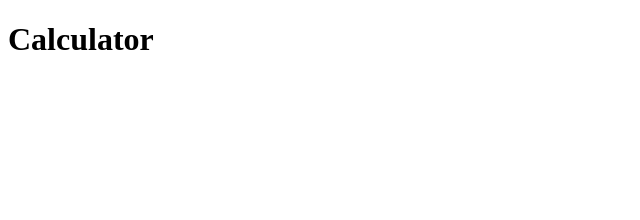
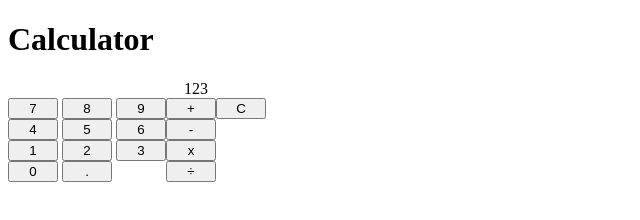
Before and after one commit to xerotolerant/odin-calculator, a plain HTML site: page index.html in a window 1280 px wide. Shown: the whole page, without its empty margins (0-640 px from the left). Drawn offline with Linux system fonts and the light colour scheme.

Commit message:
Add display

```diff
--- a/index.html
+++ b/index.html
@@ -1,12 +1,51 @@
 <!DOCTYPE html>
 <html lang="en">
+
 <head>
     <meta charset="UTF-8">
     <meta name="viewport" content="width=device-width, initial-scale=1.0">
     <title>Calculator</title>
     <script src="script.js"></script>
+    <link rel="stylesheet" href="style.css">
 </head>
+
 <body>
     <h1>Calculator</h1>
+    <div class="display">123</div>
+    <div class="numpad">
+        <div class="col">
+
+            <div class="row">
+                <button>7</button>
+                <button>8</button>
+                <button>9</button>
+            </div>
+            <div class="row">
+
+                <button>4</button>
+                <button>5</button>
+                <button>6</button>
+            </div>
+            <div class="row">
+                <button>1</button>
+                <button>2</button>
+                <button>3</button>
+            </div>
+            <div class="row">
+                <button>0</button>
+                <button>.</button>
+            </div>
+        </div>
+        <div class="col">
+            <button>+</button>
+            <button>-</button>
+            <button>x</button>
+            <button>÷</button>
+        </div>
+        <div class="col">
+            <button>C</button>
+        </div>
+    </div>
 </body>
+
 </html>
--- a/script.js
+++ b/script.js
@@ -1,3 +1,19 @@
+// variables
+let firstNum;
+let secondNum;
+
+function operate(a, operation, b) {
+    switch (operation) {
+        case '+':
+            return add(a, b);
+        case '-':
+            return subtract(a, b);
+        case '*':
+            return multiply(a, b);
+        case '/':
+            return divide(a, b);
+    }
+}
 
 // operations
 function add(a, b) {
--- /dev/null
+++ b/style.css
@@ -0,0 +1,17 @@
+.numpad {
+    display: flex;
+
+}
+.col {
+    display: flex;
+    flex-direction: column;
+}
+
+.numpad button {
+width: 50px;
+}
+
+.display {
+    text-align: end;
+    width: 200px;
+}
```
